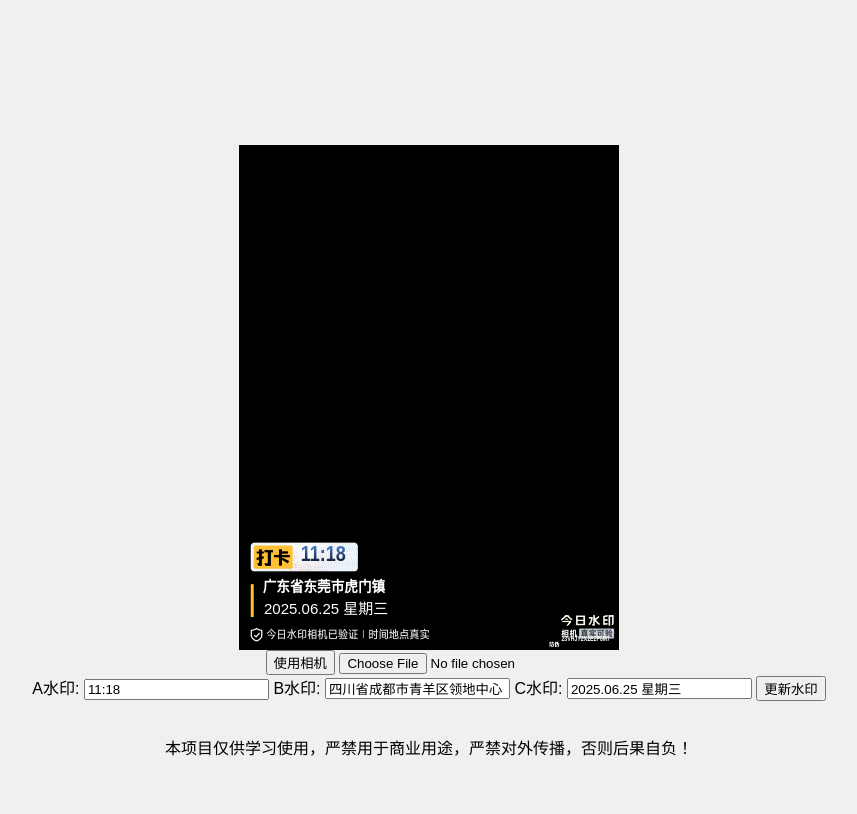
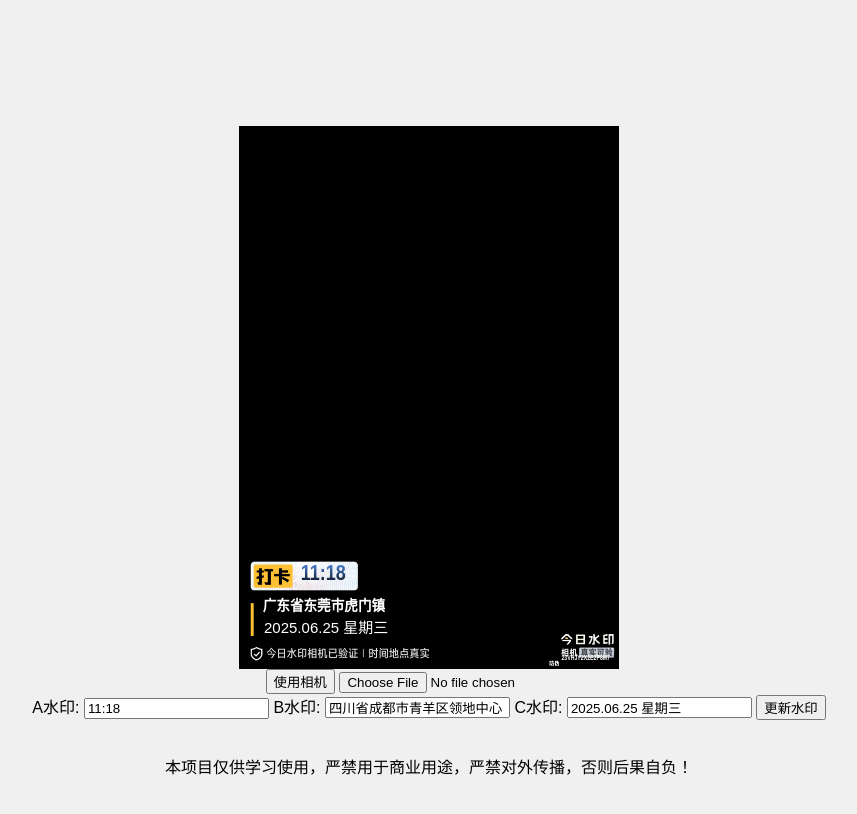
Before and after one commit to jcydlxc/web, a plain HTML site: page index.html in a window 1280 px wide. Shown: the whole page, without its empty margins (211-1068 px from the left). Drawn offline with nearby package versions, Linux system fonts and the light colour scheme.

Commit message:
Add files via upload

```diff
--- a/index.html
+++ b/index.html
@@ -22,7 +22,7 @@
         #videoContainer {
             position: relative;
             width: 380px;
-            height: 505px; /* Fixed height for video and image */
+            height: 543px; /* Fixed height for video and image */
             overflow: hidden; /* Hide overflow content */
             background-color: black;
         }
```
